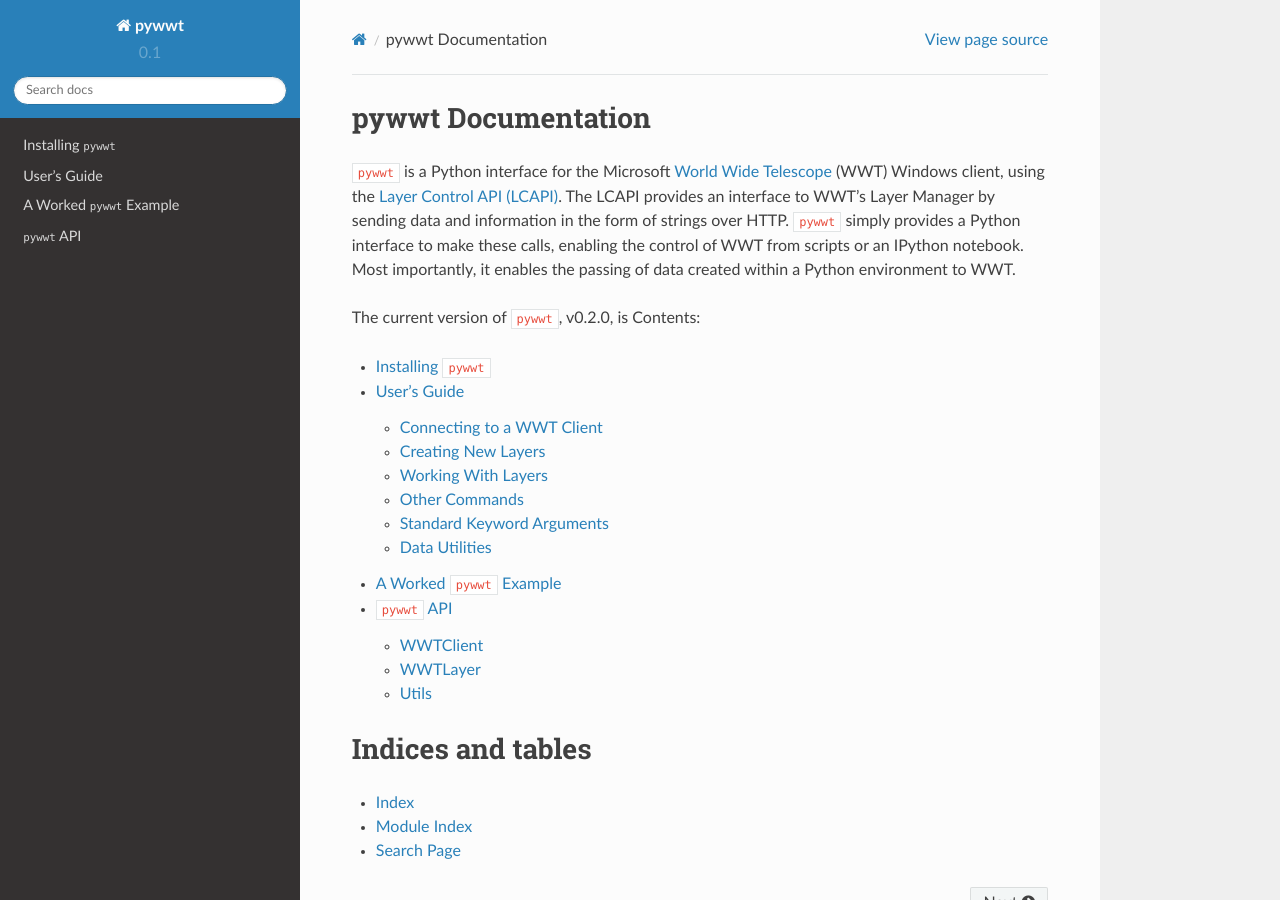
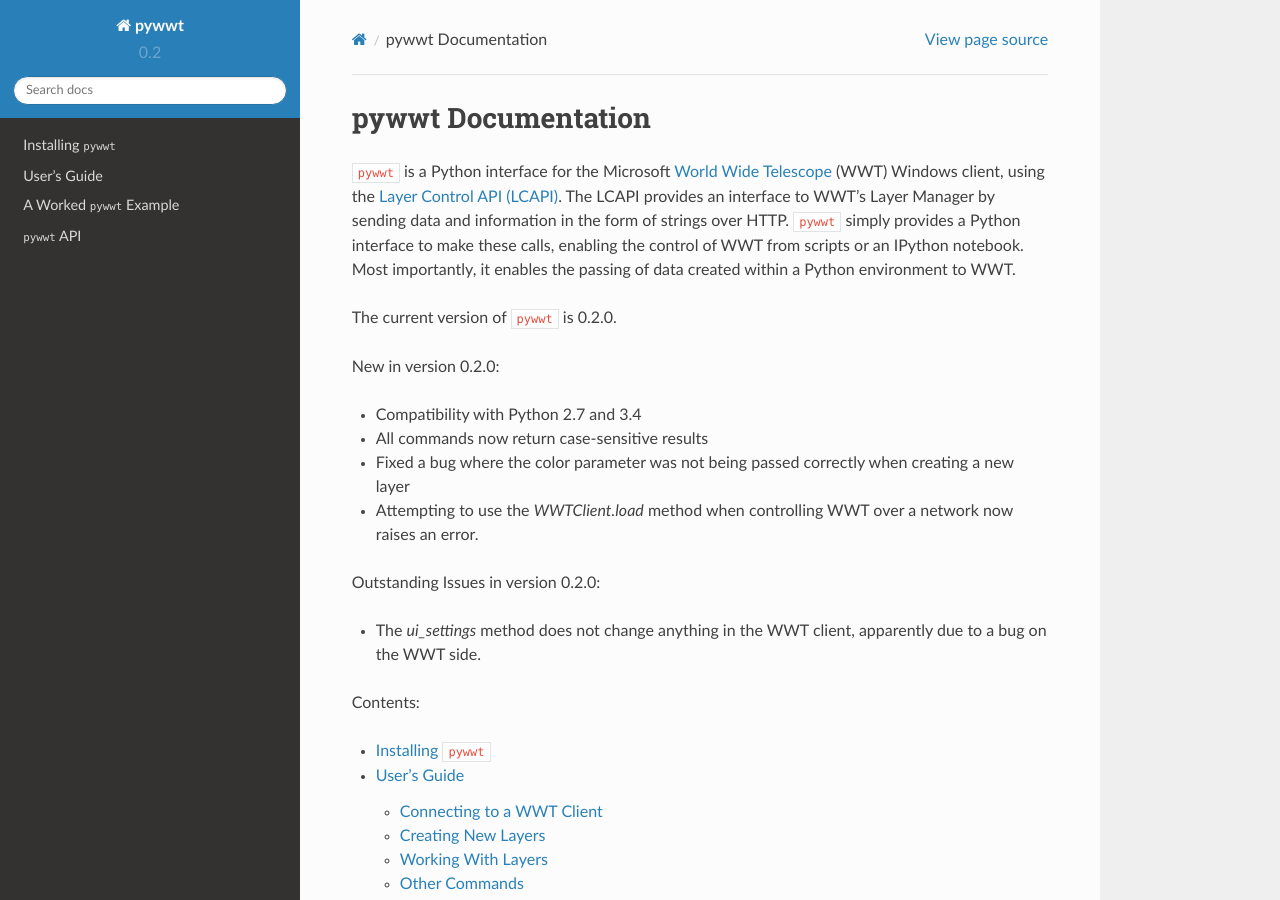
Before and after one commit to WorldWideTelescope/pywwt, a Sphinx documentation site: the page built from doc/source/index.rst, in a window 1280 px wide and 900 px high. Built offline with Sphinx 7.4.7 and the Read the Docs theme 2.0.0, drawn with Linux system fonts in a browser that asks for light colours.

```diff
--- a/doc/source/conf.py
+++ b/doc/source/conf.py
@@ -57,9 +57,9 @@ copyright = u'2014, John ZuHone'
 # built documents.
 #
 # The short X.Y version.
-version = '0.1'
+version = '0.2'
 # The full version, including alpha/beta/rc tags.
-release = '0.1.0'
+release = '0.2.0'
 
 # The language for content autogenerated by Sphinx. Refer to documentation
 # for a list of supported languages.
--- a/doc/source/index.rst
+++ b/doc/source/index.rst
@@ -9,7 +9,19 @@ strings over HTTP. ``pywwt`` simply provides a Python interface to make these
 calls, enabling the control of WWT from scripts or an IPython notebook. Most importantly, it
 enables the passing of data created within a Python environment to WWT.
 
-The current version of ``pywwt``, v0.2.0, is
+The current version of ``pywwt`` is 0.2.0.
+
+New in version 0.2.0:
+
+- Compatibility with Python 2.7 and 3.4
+- All commands now return case-sensitive results
+- Fixed a bug where the color parameter was not being passed correctly when creating a new layer
+- Attempting to use the `WWTClient.load` method when controlling WWT over a network now raises an error.
+
+Outstanding Issues in version 0.2.0:
+
+- The `ui_settings` method does not change anything in the WWT client, apparently due to a bug on the WWT side.
+
 Contents:
 
 .. toctree::
--- a/pywwt/__init__.py
+++ b/pywwt/__init__.py
@@ -1,4 +1,4 @@
-__version__ = "0.2.0-dev"
+__version__ = "0.2.0"
 
 import logging
 requests_log = logging.getLogger("requests")
--- a/setup.py
+++ b/setup.py
@@ -3,7 +3,7 @@ from setuptools import setup, find_packages
 
 setup(name='pywwt',
       packages = ['pywwt'],
-      version='0.2.0-dev',
+      version='0.2.0',
       description = 'Python interface to World Wide Telescope',
       author='John ZuHone',
       author_email='jzuhone@gmail.com',
```
Also changed, not shown: README.md (+11 -0 lines).
